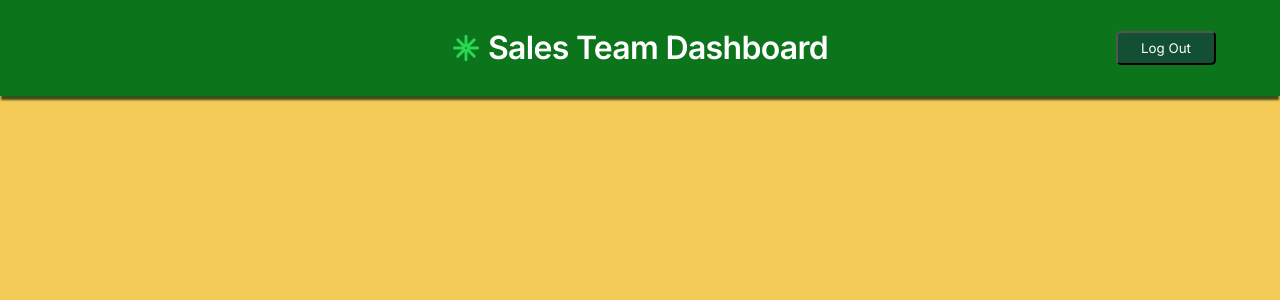
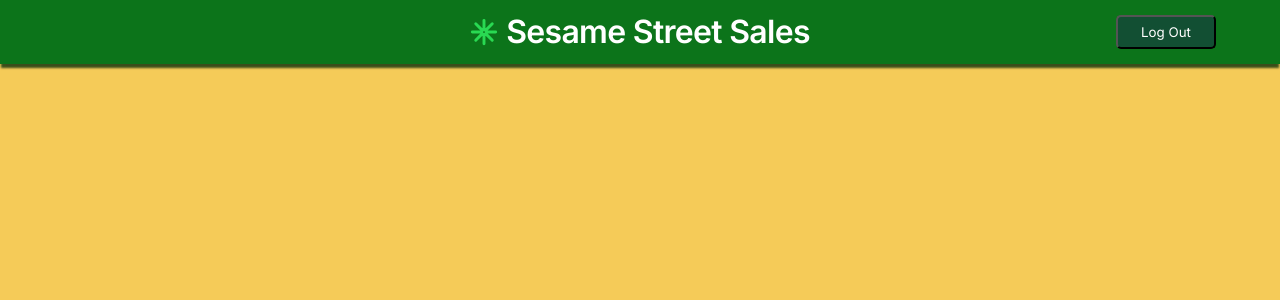
Before and after one commit to Holl4444/ScrimbaSupabase, a React (Vite) app: page / in a window 1280 px wide. Shown: the top 300 px of the page. Built offline with nearby package versions, Linux system fonts and the light colour scheme; no server answers.

Commit message:
update: h1

```diff
--- a/src/App.jsx
+++ b/src/App.jsx
@@ -50,13 +50,16 @@
         console.error(`Error getting session data: `, err);
       }
     };
+
     getCurrentSession();
+
     return () => {
       if (authSubscription) {
         authSubscription.unsubscribe();
         console.log('onAuthStateChange cleaned up.');
       }
     };
+
   }, []);
 
   const logIn = async () => {
--- a/src/Header.jsx
+++ b/src/Header.jsx
@@ -22,7 +22,7 @@
                 strokeLinecap="round"
               />
             </svg>
-            Sales Team Dashboard
+            Sesame Street Sales
           </h1>
           {userState !== null ? (
             <button onClick={logOutFn}>Log Out</button>
--- a/src/index.css
+++ b/src/index.css
@@ -46,7 +46,7 @@
   position: sticky;
   top: 0;
   padding: 2rem 0;
-  height: 6rem;
+  height: 4rem;
   display: flex;
   flex-direction: column;
   align-items: center;
@@ -65,7 +65,7 @@
   width: 90%;
   height: 65vh;
   background-color: #f9f9f9;
-  margin: 3.5rem auto 7px auto;
+  margin: 2rem auto 7px auto;
   padding: 0 10px 20px 10px;
   overflow: hidden;
   display: flex;
```
